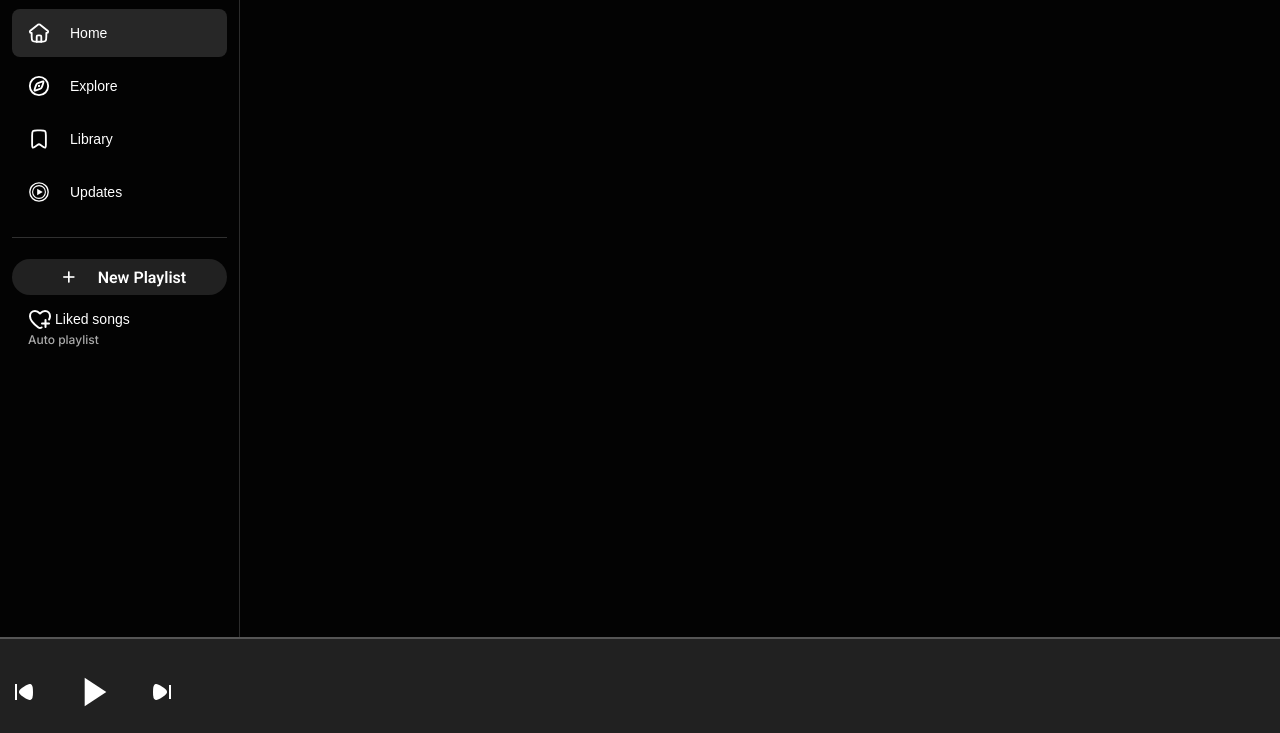
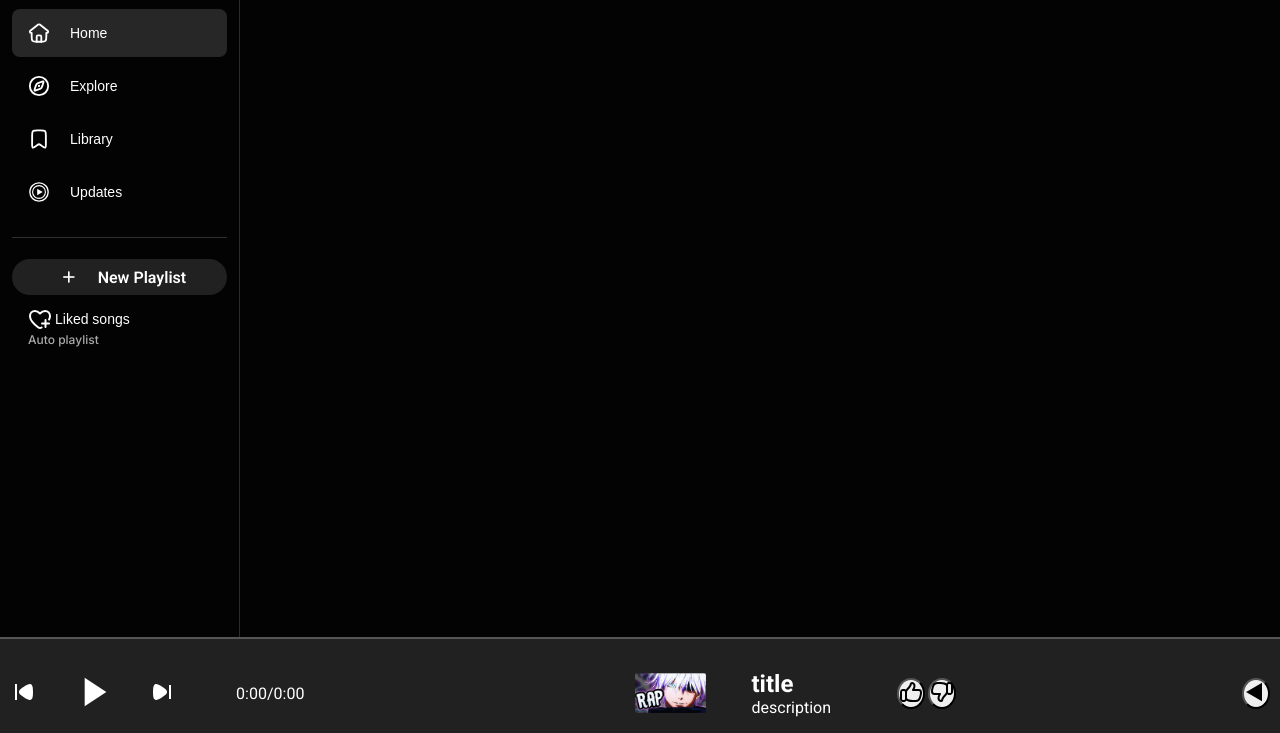
Before and after one commit to Arshin-Shaikh/youtube_music_clone, a plain HTML site: page index.html in a window 1280 px wide. Shown: the part 67-800 px from the top of the page. Drawn offline with Linux system fonts and the light colour scheme; no server answers.

Commit message:
playbar skeleton and Js code debugged

```diff
--- a/css/style.css
+++ b/css/style.css
@@ -148,6 +148,7 @@ body {
     color: white;
     font-size: 14px;
     padding: 0 10px;
+    min-width: 0;
 }
 
 .search-input::placeholder {
@@ -374,10 +375,7 @@ body {
 }
 
 .playbar-section {
-    display: flex;
-    justify-content:space-between;
-    align-items: flex-start;
-    position: absolute;
+    position: fixed;
     bottom: 0;
     left: 0;
     /* --a : 40vh; */
@@ -440,8 +438,14 @@ body {
 }
 
 .playbar-right{
+    width: 23vw;
+    height: 80%;
+    justify-content: space-between;
+}
+
+.playbar-controls{
     width: 13vw;
-    height: 74%;
+    height: 90%;
     justify-content: space-between;
     text-align: center;
 }
@@ -463,6 +467,32 @@ body {
 
 .playbar-btn:hover{
     background-color: #707070;
+}
+
+.playbar-middle{
+    width: 65%;
+    height: 80%;
+    justify-content: center;
+    gap: 20px;
+}
+
+.song-info {
+    width: 35%;
+    height: 100%;
+    justify-content: space-evenly;
+}
+
+.song-cover{
+    height: 40px;
+    width: auto;
+    border-radius: 2px;
+    overflow: hidden;
+}
+
+.song-cover img{
+   width: 100%;
+  height: 100%;
+  object-fit: cover;
 }
 
 /* RESPONSIVE DESIGN */
--- a/css/utility.css
+++ b/css/utility.css
@@ -52,3 +52,11 @@
 .hovering-effect:hover .opacity-transition {
     opacity: 1;
 }
+
+.justify-center {
+    justify-content: center;
+}
+
+.align-center {
+    align-items: center;
+}
--- a/index.html
+++ b/index.html
@@ -8,10 +8,7 @@
     <link rel="stylesheet" href="css/style.css">
     <link rel="stylesheet" href="css/utility.css">
     <link rel="stylesheet" href="https://cdnjs.cloudflare.com/ajax/libs/font-awesome/7.3.1/css/all.css">
-    <link rel="icon"
-    href="https://music.youtube.com/favicon.ico"
-    sizes="16x16"
-    type="image/x-icon">
+    <link rel="icon" href="https://music.youtube.com/favicon.ico" sizes="16x16" type="image/x-icon">
 </head>
 
 <body>
@@ -183,7 +180,8 @@
                 </div>
             </div>
             <div class="playbar-container">
-                <div class="playbar-right flex-hor">
+                <div class="playbar-right  flex-hor align-center">
+                    <div class="playbar-controls flex-hor">
                         <div class="prev-container">
                             <button class="prev-btn playbar-btn">
                                 <img src="images/previous.svg" class="icons" alt="previous">
@@ -200,8 +198,39 @@
                             </button>
                         </div>
                     </div>
-                <div class="playbar-middle">
 
+                    <div class="play-duration flex-hor align-center">
+                        <span>0:00/0:00</span>
+                    </div>
+                </div>
+                <div class="playbar-middle flex-hor align-center">
+
+                    <div class="song-info flex-hor align-center">
+                        <div class="song-cover">
+                            <img src="songs/anime/gojo/gojo.jpg" alt="cover.jpg">
+                        </div>
+                        <div class="song-des flex-ver">
+                            <h2>title</h2>
+                            <span>description</span>
+                        </div>
+                    </div>
+                    <div class="song-btns">
+                        <button class="thumbs-up circle1">
+                            <img src="images/thumbsup.svg" alt="liked">
+                        </button>
+                        <button class="thumbs-down circle1" >
+                            <img src="images/thumbsdown.svg" alt="disliked">
+                        </button>
+                    </div>
+
+                </div>
+                <div class="playbar-left flex-hor align-center">
+                    <div class="slidingbutton"></div>
+                    <div class="sliderbutton">
+                        <button class="leftslider circle1">
+                            <img src="images/left.svg" alt="left">
+                        </button>
+                    </div>
                 </div>
             </div>
         </section>
--- a/scripts/script.js
+++ b/scripts/script.js
@@ -2,7 +2,7 @@ console.log("initializing script.js");
 
 async function songDisplay() {
     try {
-        let songFile = await fetch('http://127.0.0.1:5500/songs/');
+        let songFile = await fetch('./songs/');
         let response = await songFile.text();
         let div = document.createElement("div");
         div.innerHTML = response;
```
Also changed, not shown: images/left.svg (added), images/thumbsdown.svg (added), images/thumbsup.svg (added), songs/anime/gojo/gojo.jpg (added), songs/anime/itachi/itachi.jpg (added), songs/anime/madara/madara.jpg (added), songs/anime/obito/obito.jpg (added), songs/anime/pain/pain.jpg (added). Lines whose indentation alone changed are shown as unchanged.
